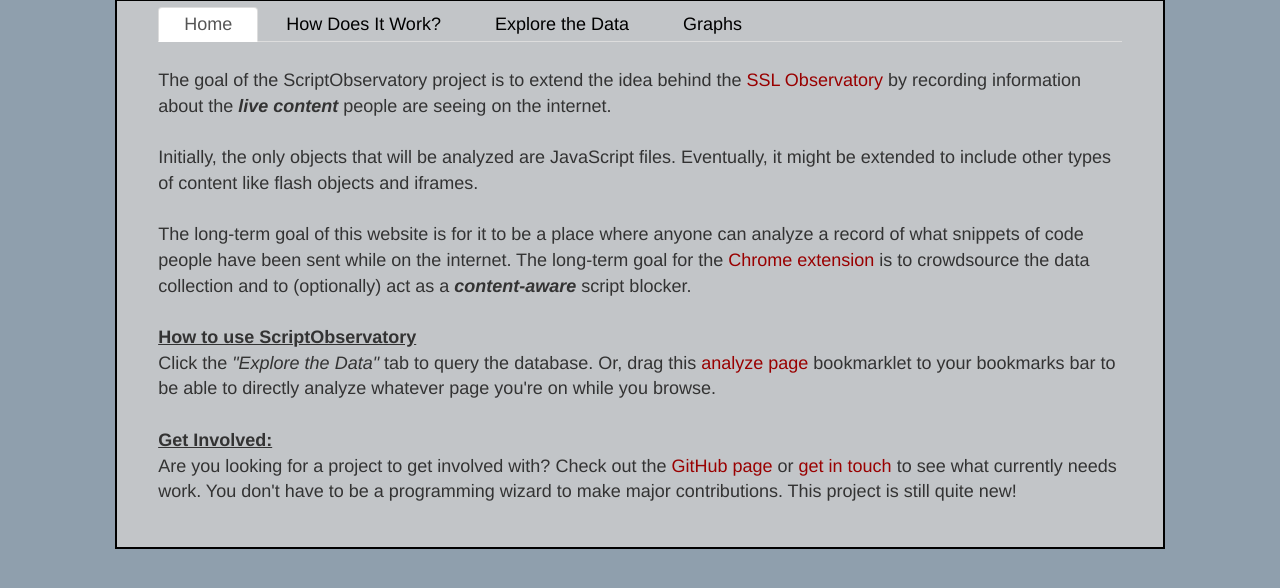
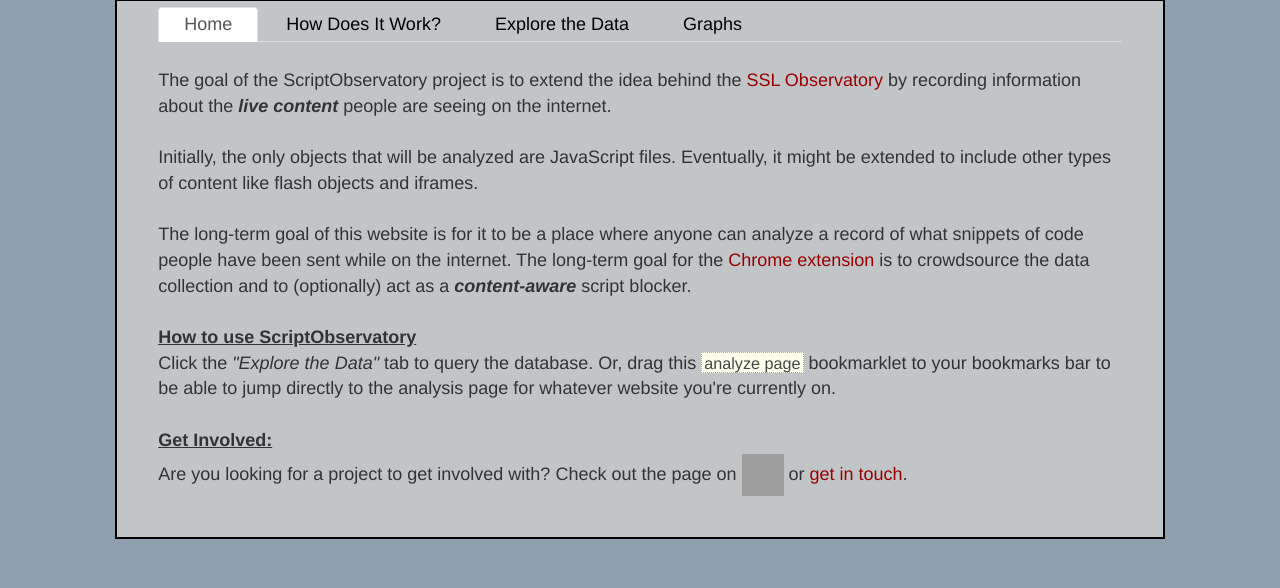
Before and after one commit to CaliKane/ScriptObservatory, a Flask app: page / in a window 1280 px wide. Shown: the part 193-781 px from the top of the page. Run offline with Flask 2, Linux system fonts and the light colour scheme; grey boxes are pictures that could not be loaded.

Commit message:
clean & fix formatting of index page's bookmarklet, update wordings

```diff
--- a/backend/static/css/style.css
+++ b/backend/static/css/style.css
@@ -16,8 +16,7 @@ a {
   visited: #990000;
   text-decoration: none;
 }
-
-a.bookmarklet
+.bookmarklet
 {
     background:#ffe;
     border:1px dotted #aaa;
--- a/backend/static/index.html
+++ b/backend/static/index.html
@@ -36,14 +36,13 @@
         <b><u>How to use ScriptObservatory</u></b>
         <br>
         Click the <i>"Explore the Data"</i> tab to query the database. Or, drag this
-        <a href="javascript:q=location.href;open('https://scriptobservatory.org?query='+encodeURIComponent(q));" class='bookmarket'>analyze page</a>
-        bookmarklet to your bookmarks bar to be able to directly analyze whatever page you're on while you browse.
+        <a href="javascript:q=location.href;open('https://scriptobservatory.org?query='+encodeURIComponent(q));" class='bookmarklet'>analyze page</a>
+        bookmarklet to your bookmarks bar to be able to jump directly to the analysis page for whatever website you're currently on.
         <br><br>
         <b><u>Get Involved:</u></b>
         <br>
-        Are you looking for a project to get involved with? Check out the <a href="https://github.com/andy11/ScriptObservatory/" target="_blank">
-        GitHub page</a> or <a href="mailto:andy@andymartin.cc">get in touch</a> to see what currently needs work. You don't have to be a programming wizard
-        to make major contributions. This project is still quite new!
+        Are you looking for a project to get involved with? Check out the page on <a target="_blank" href="https://github.com/andy11/ScriptObservatory">
+        <img src="img/octocat.png" alt="Github" width="42" height="42"></a> or <a href="mailto:andy@andymartin.cc">get in touch</a>.
         <br><br>
         </p>
       </tab>
@@ -53,7 +52,7 @@
         <p>
           <u><b>Where did this data come from?</b></u>
           <br>
-          The data shown here was collected from browsers using the <a target="_blank" href="https://github.com/andy11/ScriptObservatory#usage">ScriptObservatory Chrome Extension</a>.
+          The data shown here was collected from browsers and web-crawlers using the <a target="_blank" href="https://github.com/andy11/ScriptObservatory#usage">ScriptObservatory Chrome Extension</a>.
           If you'd like the scripts you see to be automatically added to our database while you browse the web, the extension will be available for download soon.
           <br><br>
           <u><b>How does the Chrome Extension collect the data?</b></u>
```
